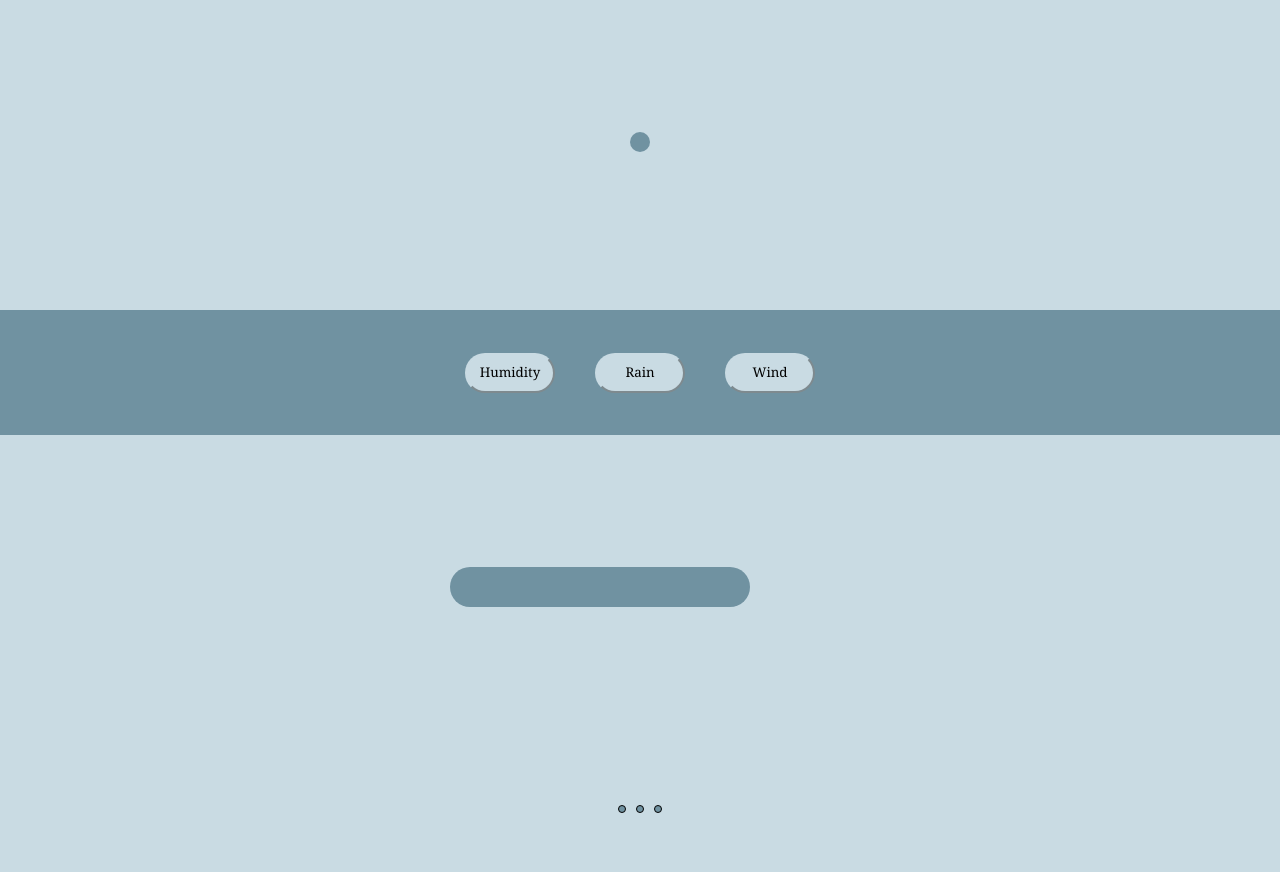
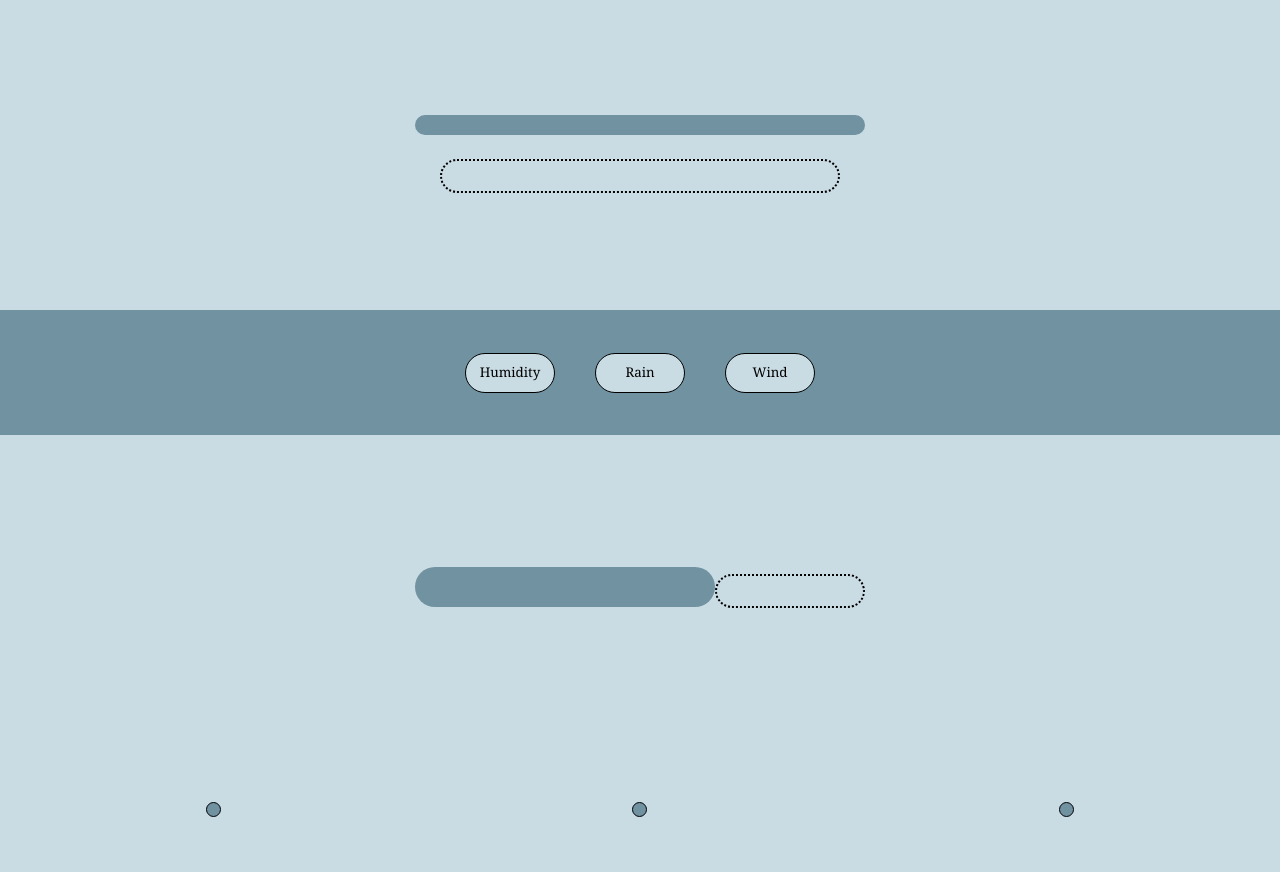
Before and after one commit to KimberCODE/Weather-App, a plain HTML site: page index.html in a window 1280 px wide. Shown: the part 64-936 px from the top of the page. Drawn offline with nearby package versions, Linux system fonts and the light colour scheme.

Commit message:
final touches

```diff
--- a/index.html
+++ b/index.html
@@ -16,7 +16,7 @@
   <!-- Submit Button -->
   <body>
     <nav class="navbar bg-body-tertiary">
-      <div class="container-fluid"><h2>Weather Zip</h2>
+      <div class="container-fluid"><h2><u>Weather Zip</u></h2>
         <form class="d-flex" role="search">
           <input
             class="form-control me-2"
--- a/styles.css
+++ b/styles.css
@@ -24,31 +24,34 @@ body{
 
   /* Location */
 #location {
+  background-color: #7092a1;
+  width: 450px;
+  padding: 10px;
+  font-size: 16pt;
   display: flex;
+  justify-content: center;
   text-align: center;
-  justify-content: center;
   border-radius: 50px;
   border-color: #7092a1;
   border-width: 2px;
-  background-color: #7092a1;
-  width: auto;
-  padding: 10px;
 }
 #location-img-bckgrd {
+  width: 100vw;
+  margin: 0px;
+  padding: 0px;
+  background-color: #c9dbe3;
   display: flex;
   flex-direction: column;
   justify-content: center;
   align-items: center;
-  /* padding-top: 40px; */
-  background-color: #c9dbe3;
-  width: 100vw;
-  margin: 0px;
-  padding: 0px;
 }
 #locationInfo {
   display: flex;
   justify-content: space-evenly;
-  width: 500px;
+  width: 400px;
+  border: 2px dotted black;
+  border-radius: 50px;
+  padding: 15px;
 }
 
 /* Current Info */
@@ -73,28 +76,11 @@ body{
   border-radius: 50px;
   font-size: 10pt;
   background-color: #c9dbe3;
-  border-color: #c9dbe3;
+  border: 1px solid black;
   margin: 20px;
   height: 40px;
   width: 90px;
 }
-/* @media (max-width: 350px) {
-  #precipitation {
-    flex-direction: column;
-  }
-}
-
-
-@media (max-width: 250px) {
-  #location {
-    font-size: 8pt;
-  }
-}
-@media (min-width: 350px) {
-  #location {
-    font-size: 12pt;
-  }
-} */
 
 /* Bottom Info/Breakdown */
 #btm-precip-info {
@@ -102,14 +88,12 @@ body{
   display: flex;
   justify-content: center;
   align-items: center;
-  /* flex-direction: column; */
   padding: 10px;
 }
 #precip-btns {
   display: flex;
-  justify-content: center;
+  justify-content: space-around;
   align-items: center;
-  /* padding: 10px; */
   background-color: #c9dbe3;
 }
 #headline {
@@ -122,7 +106,11 @@ body{
   text-align: center;
 }
 #weather-breakdowns{
-      padding: 40px;
+      padding: 15px;
+      border: 2px dotted black;
+      border-radius: 50px;
+      width: 150px;
+
 }
 
 /* Circle Buttons */
@@ -131,7 +119,7 @@ body{
   border-radius: 50%;
   display: inline-block;
   border: black 1px solid;
-  width: 8px;
-  height: 8px;
+  width: 15px;
+  height: 15px;
   margin: 5px;
 }
```
